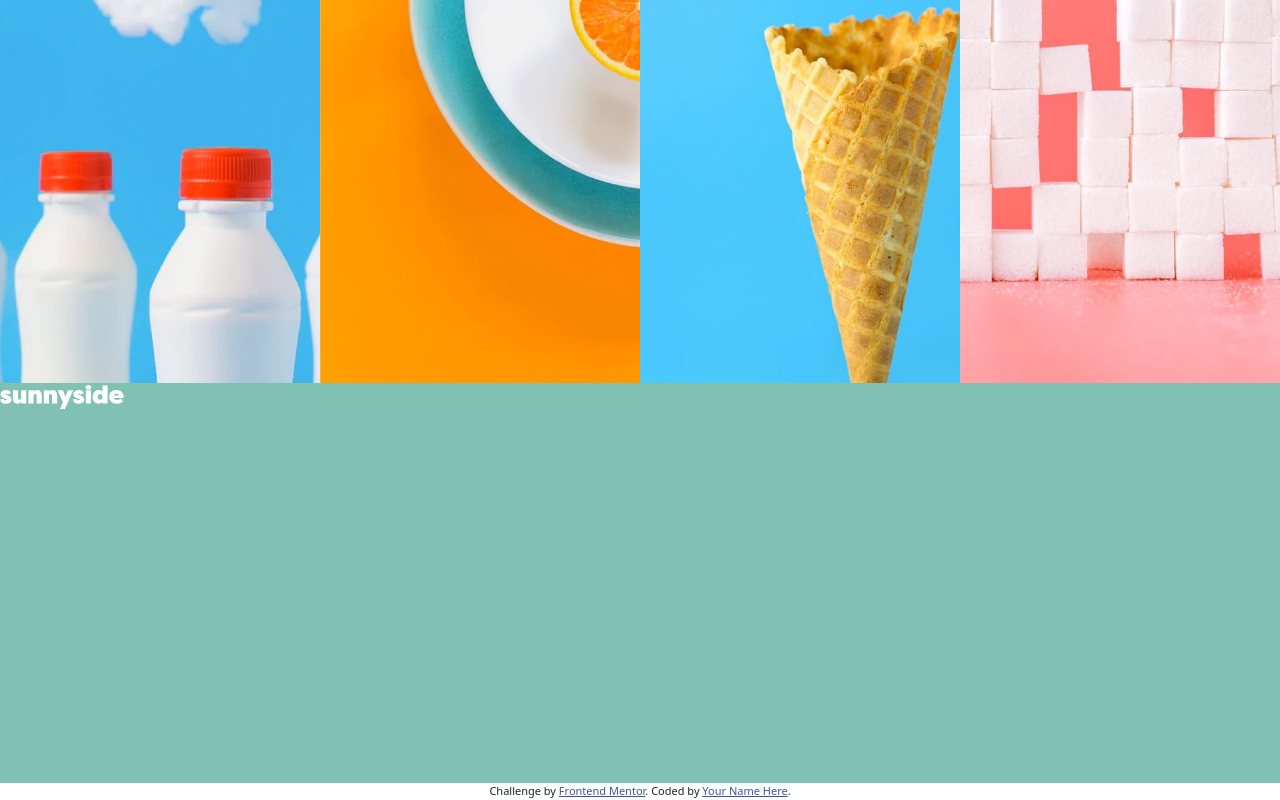
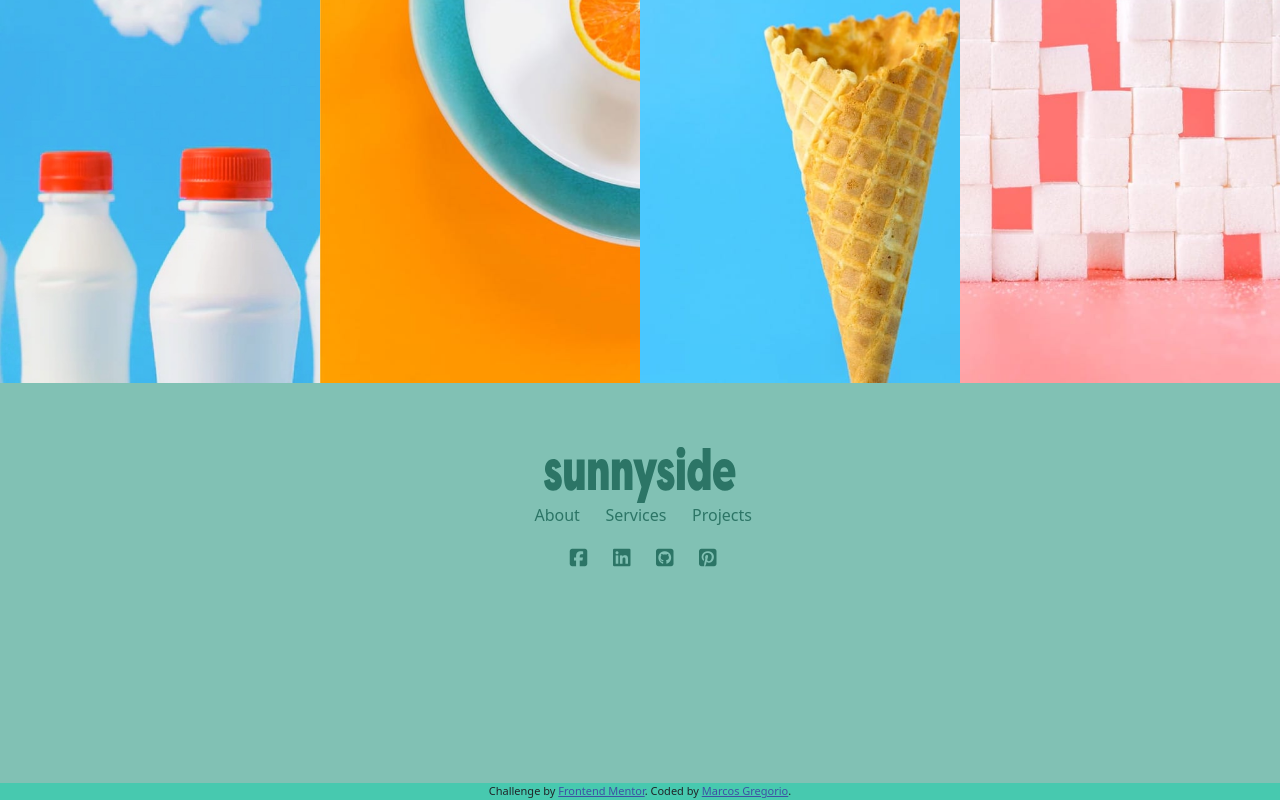
Before and after one commit to marcos-gregs/Sunnyside, a website: page index.html in a window 1280 px wide. Shown: the part 3707-4507 px from the top of the page. Drawn offline with nearby package versions, Linux system fonts and the light colour scheme.

Commit message:
attFooterContent

```diff
--- a/index.html
+++ b/index.html
@@ -4,14 +4,17 @@
   <meta charset="UTF-8">
   <meta name="viewport" content="width=device-width, initial-scale=1.0"> <!-- displays site properly based on user's device -->
 
-  <link rel="icon" type="image/png" sizes="32x32" href="./images/favicon-32x32.png">
+  <link rel="icon" type="image/png" sizes="32x32" href="./sass/images/favicon-32x32.png">
 
   <title>Frontend Mentor | Sunnyside agency landing page</title>
   <link rel="stylesheet" href="css/style.css">
+  <script src="https://kit.fontawesome.com/4b0c82d663.js" crossorigin="anonymous"></script>
 
   <!-- Feel free to remove these styles or customise in your own stylesheet 👍 -->
   <style>
-    .attribution { font-size: 11px; text-align: center; }
+    .attribution {
+      background-color: #47c9af;
+      font-size: 11px; text-align: center; }
     .attribution a { color: hsl(228, 45%, 44%); }
   </style>
 </head>
@@ -115,7 +118,7 @@
             <span>Chief Operating Officer</span>
           </div>
 
-          <div class=" cardContent">
+          <div class="cardContent">
             <div class="imgJen">
               <img src="./sass/images/image-jennie.jpg" alt="">
             </div>
@@ -149,13 +152,28 @@
 
     </section>
     <footer class="footerContent">
-      <div>
-        <img src="./sass/images/logo.svg" alt="">
+      <div class="footerLogo">
+        <img src="./sass/images/logocopy.svg" alt="">
       </div>
-      <!-- About
-      Services
-      Projects
-      Contact --></footer>
+
+        <ul class="footerSection">
+
+          <li> About</li>
+          <li>Services</li>
+          <li>Projects</li>
+
+         </ul>
+
+      <ul class="footerIcon">
+        <li>
+         <a href=""> <i class="fa-brands fa-square-facebook"></i></a>
+        </li>
+        <li><a href=""><i class="fa-brands fa-linkedin"></i></a>
+          </li>
+        <li> <a href=""><i class="fa-brands fa-square-github"></i></a></li>
+        <li><a href=""><i class="fa-brands fa-square-pinterest"></i></a></li>
+      </ul>
+      <!-- t --></footer>
   </main>
 
 
@@ -166,7 +184,7 @@
 
   <div class="attribution">
     Challenge by <a href="https://www.frontendmentor.io?ref=challenge" target="_blank">Frontend Mentor</a>.
-    Coded by <a href="#">Your Name Here</a>.
+    Coded by <a href="#">Marcos Gregorio</a>.
   </div>
 </body>
 </html>
--- a/sass/components/footerContent.scss
+++ b/sass/components/footerContent.scss
@@ -0,0 +1,29 @@
+.footerContent{
+    display: flex;
+    flex-direction: column;
+    align-items: center;
+    .footerLogo{
+        margin-top: 5%;
+        img{
+            width: 15vw;
+            height: 7vh;
+        }
+    }
+    .footerSection,.footerIcon{
+        display: flex;
+        color: #2C7566;
+        list-style: none;
+        gap: 2vw;
+        margin-right: 2%;
+        li{
+          text-align: center;
+          a{
+            text-decoration: none;
+           color: #2C7566;
+           font-size: 20px;
+          }
+
+        }
+    }
+
+}
--- a/sass/style.scss
+++ b/sass/style.scss
@@ -10,3 +10,5 @@
 @import './components/headerContent.scss';
 // Section Content
 @import './components/sectionContent.scss';
+// Footer Section
+@import './components/footerContent.scss';
```
Also changed, not shown: css/style.css, sass/images/logocopy.svg (added), 1 other file.
